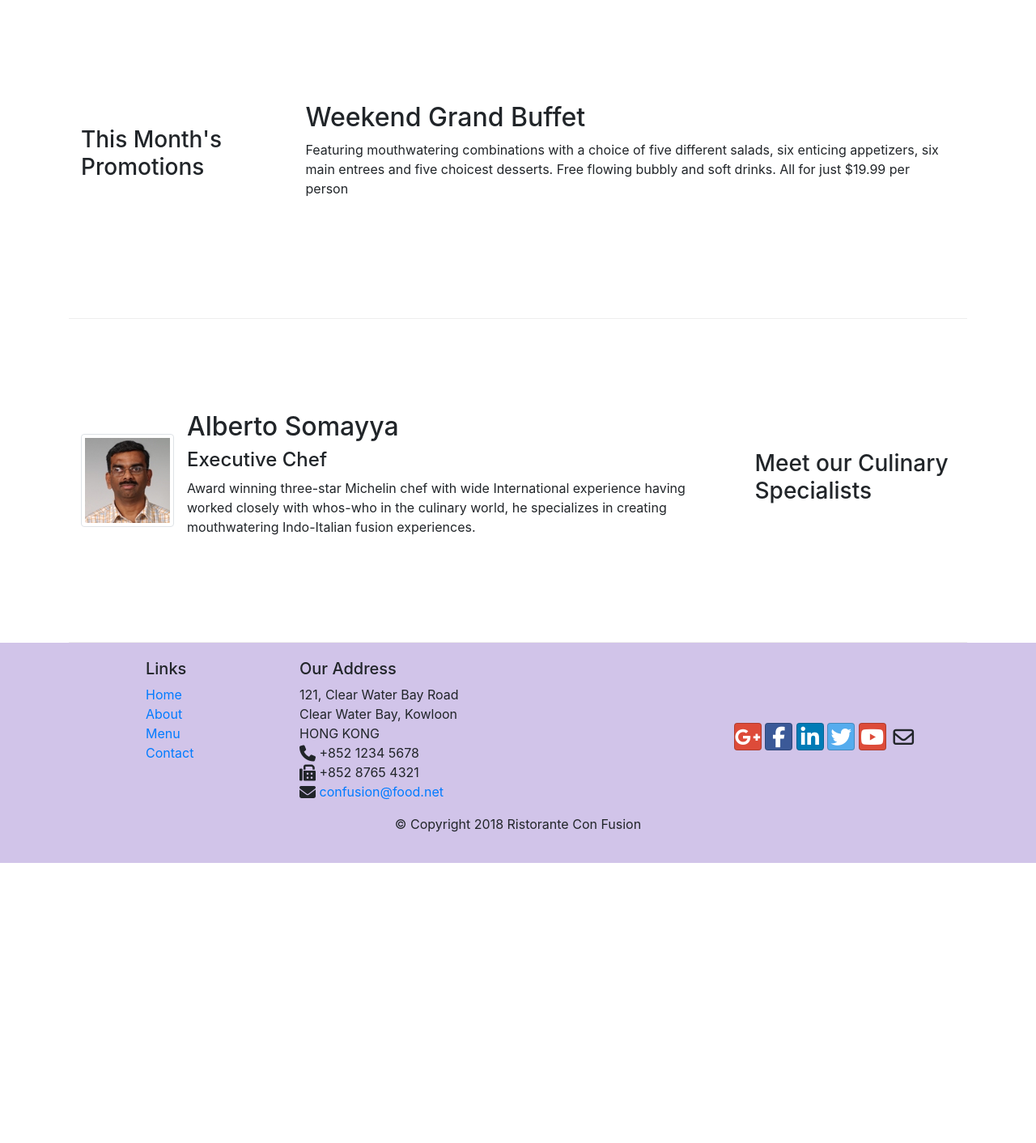
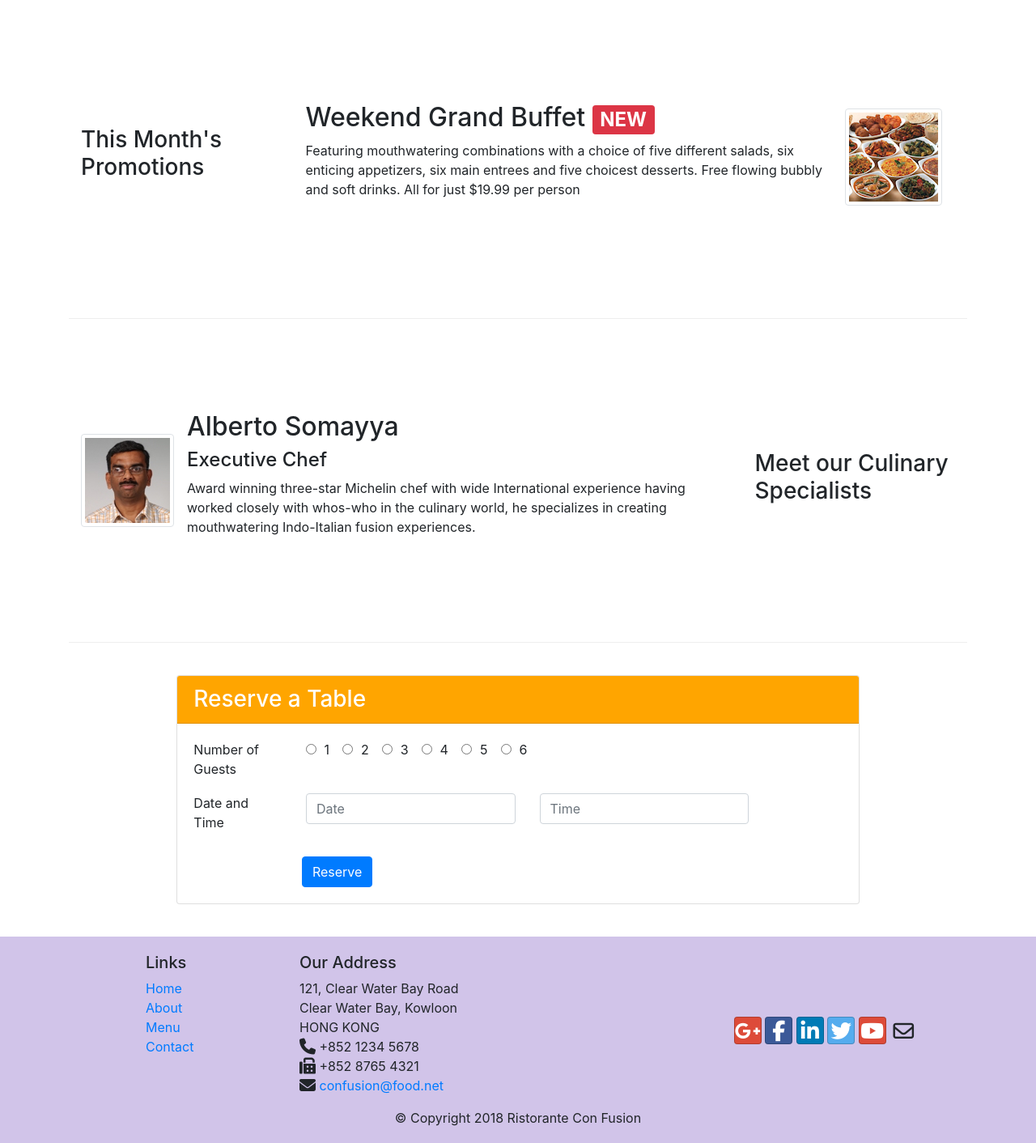
Before and after one commit to sandace0987/bootstrap, a plain HTML site: page index.html in a window 1280 px wide. Shown: the part 740-2152 px from the top of the page at 81% size. Before the commit the page ends 1806 px from the top, so only its background shows below. Drawn offline with nearby package versions, Linux system fonts and the light colour scheme.

Commit message:
badges and reservtion card with button

```diff
--- a/css/styles.css
+++ b/css/styles.css
@@ -31,3 +31,7 @@ body{
 .navbar-dark{
     background-color: #512da8;
 }
+.ext{
+    padding-top: 40px;
+    padding-bottom: 40px;
+}
--- a/index.html
+++ b/index.html
@@ -47,6 +47,9 @@
                 <div class="col-12 col-sm align-self-center">
                     <img src="img/logo.png" class="img-fluid">
                 </div>
+                <div class="col order-sm-last align-self-center">
+                    <a role="button" class="btn" style="background-color: orange; padding-left: 50px; padding-right: 50px;" href="#reserve">Reserve Table</a>
+                </div>
             </div>
         </div>
     </header>
@@ -61,7 +64,7 @@
                     <img class="d-flex mr-3 img-thumbnail align-self-center"
                             src="img/uthappizza.png" alt="Uthappizza">
                     <div class="media-body">
-                        <h2 class="mt-0">Uthappizza<span class="badge badge-danger">HOT</span><span class="badge badge-pill badge-secondary">$4.99</span></h2>
+                        <h2 class="mt-0">Uthappizza <span class="badge badge-danger">HOT</span> <span class="badge badge-pill badge-secondary"> $4.99</span></h2>
                         <p class="d-none d-sm-block">A unique combination of Indian Uthappam (pancake) and
                             Italian pizza, topped with Cerignola olives, ripe vine
                             cherry tomatoes, Vidalia onion, Guntur chillies and
@@ -73,13 +76,23 @@
 
 
         <div class="row row-content align-items-center">
-            <div class="col-12 col-sm-4 col-md-3">
+            <div class="col-12 col-sm-4 order-sm-first col-md-3">
                 <h3>This Month's Promotions</h3>
             </div>
-            <div class="col col-sm col-md">
-                <h2>Weekend Grand Buffet</h2>
-                <p>Featuring mouthwatering combinations with a choice of five different salads, six enticing appetizers, six main entrees and five choicest desserts. Free flowing bubbly and soft drinks. All for just $19.99 per person </p>
+            <div class="col col-sm order-sm-last col-md">
+                <div class="media">
+
+                    <div class="media-body">
+                        <h2 class="mt-0">Weekend Grand Buffet <span class="badge badge-danger">NEW</span></h2>
+                        <p class="d-none d-sm-block">Featuring mouthwatering combinations with a choice of five different salads,
+                            six enticing appetizers, six main entrees and five choicest desserts. Free
+                            flowing bubbly and soft drinks. All for just $19.99 per person</p>
+                    </div>
+                    <img class="d-flex mr-3 img-thumbnail align-self-center"
+                            src="img/buffet.png" alt="Uthappizza">
+                </div>
             </div>
+
         </div>
 
         <div class="row row-content align-items-center">
@@ -103,6 +116,73 @@
             </div>
         </div>
     </div>
+    <!--ext class defined in css for extra padding-->
+    <div class="row justify-content-center ext" id="reserve">
+        <div class="col-12 col-sm-8">
+            <div class="card">
+                <h3 class="card-header text-white" style="background-color:orange;">Reserve a Table</h3>
+                <div class="card-body">
+                    <dl class="row">
+                        <dd class="col-12 col-sm-2">Number of Guests</dd>
+                        <dd class="col-10">
+                            <div class="form-check-inline">
+                                <label class="form-check-label">
+                                  <input type="radio" class="form-check-input" name="optradio"> 1
+                                </label>
+                            </div>
+                            <div class="form-check-inline">
+                                <label class="form-check-label">
+                                  <input type="radio" class="form-check-input" name="optradio"> 2
+                                </label>
+                            </div>
+                            <div class="form-check-inline">
+                                <label class="form-check-label">
+                                  <input type="radio" class="form-check-input" name="optradio"> 3
+                                </label>
+                            </div>
+                            <div class="form-check-inline">
+                                <label class="form-check-label">
+                                  <input type="radio" class="form-check-input" name="optradio"> 4
+                                </label>
+                            </div>
+                            <div class="form-check-inline">
+                                <label class="form-check-label">
+                                  <input type="radio" class="form-check-input" name="optradio"> 5
+                                </label>
+                            </div>
+                            <div class="form-check-inline">
+                                <label class="form-check-label">
+                                  <input type="radio" class="form-check-input" name="optradio"> 6
+                                </label>
+                            </div>
+
+                        </dd>
+                        <dd>
+                            <!--for extra padding-->
+                            <h1 style="padding-bottom: 50px;"></h1>
+                        </dd>
+                        <dd class="col-12 col-sm-2">Date and Time</dd>
+                        <dd class="col-10">
+                            <div class="form-group row">
+
+                                <div class="col-12 col-md-5">
+                                    <input type="text" class="form-control" id="date" name="date" placeholder="Date">
+                                </div>
+                                <div class="col-12 col-md-5">
+                                    <input type="text" class="form-control" id="time" name="time" placeholder="Time">
+                                </div>
+                            </div>
+
+
+                        </dd>
+
+                    </dl>
+                    <a role="button" class="btn btn-primary offset-md-2" href="#">Reserve</a>
+                </div>
+            </div>
+        </div>
+    </div>
+
 
     <footer class="footer">
         <div class="container">
```
